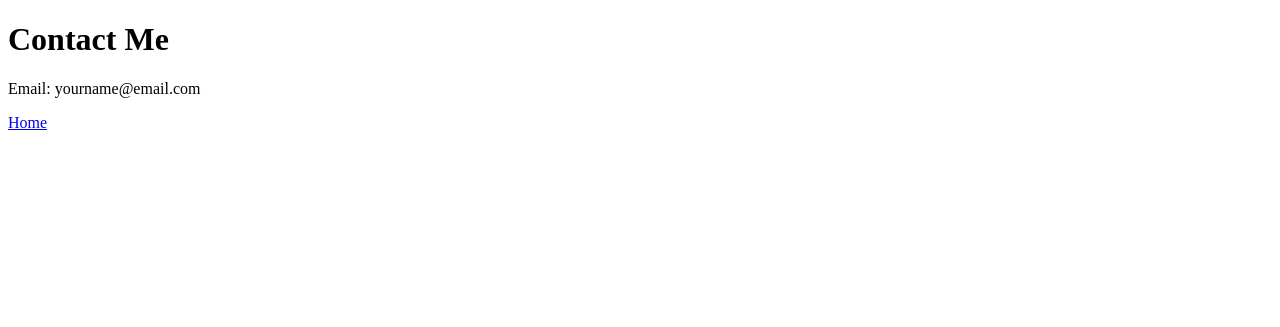
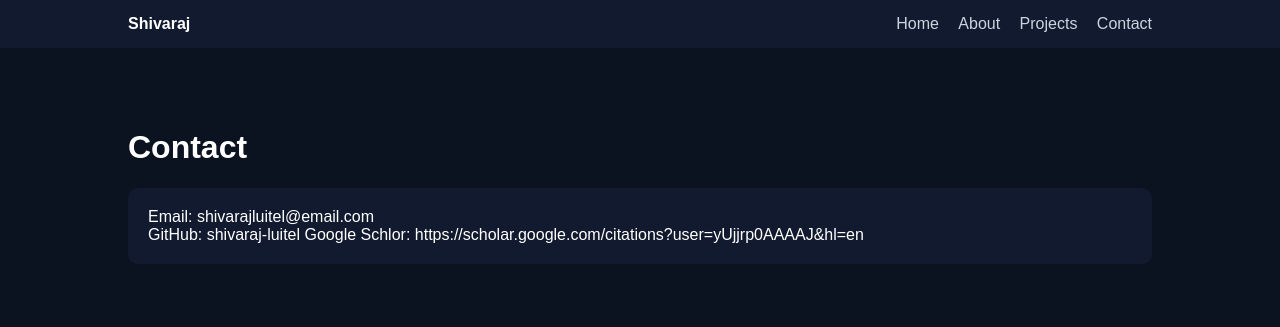
Before and after one commit to shivaraj-luitel/shivaraj-luitel.github.io, a plain HTML site: page contact.html in a window 1280 px wide. Drawn offline with Linux system fonts and the light colour scheme.

Commit message:
Update contact.html

```diff
--- a/contact.html
+++ b/contact.html
@@ -2,12 +2,29 @@
 <html>
 <head>
   <title>Contact</title>
+  <link rel="stylesheet" href="style.css">
 </head>
 <body>
-  <h1>Contact Me</h1>
 
-  <p>Email: yourname@email.com</p>
+<nav>
+  <div><b>Shivaraj</b></div>
+  <div>
+    <a href="index.html">Home</a>
+    <a href="about.html">About</a>
+    <a href="projects.html">Projects</a>
+    <a href="contact.html">Contact</a>
+  </div>
+</nav>
 
-  <a href="index.html">Home</a>
+<div class="container">
+  <h1>Contact</h1>
+
+  <div class="card">
+    Email: shivarajluitel@email.com <br>
+    GitHub: shivaraj-luitel
+    Google Schlor: https://scholar.google.com/citations?user=yUjjrp0AAAAJ&hl=en
+  </div>
+</div>
+
 </body>
 </html>
```
